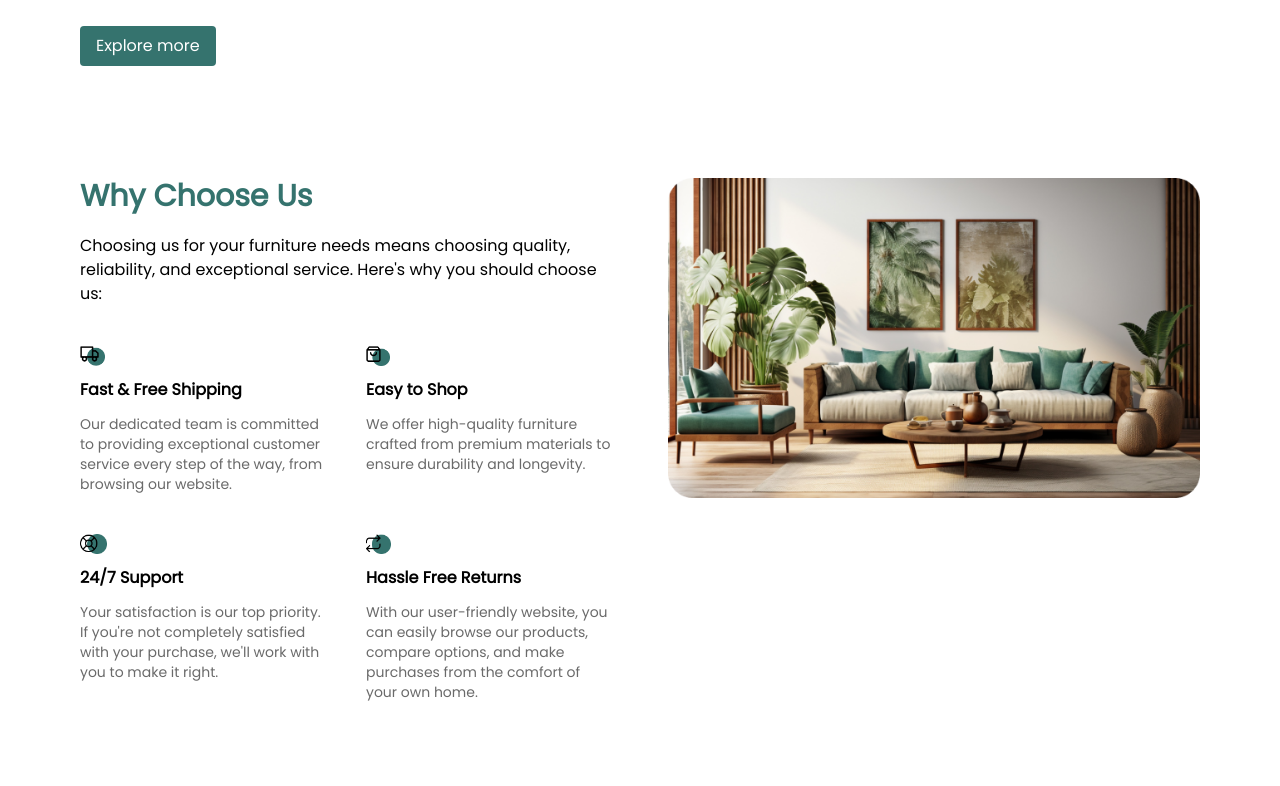
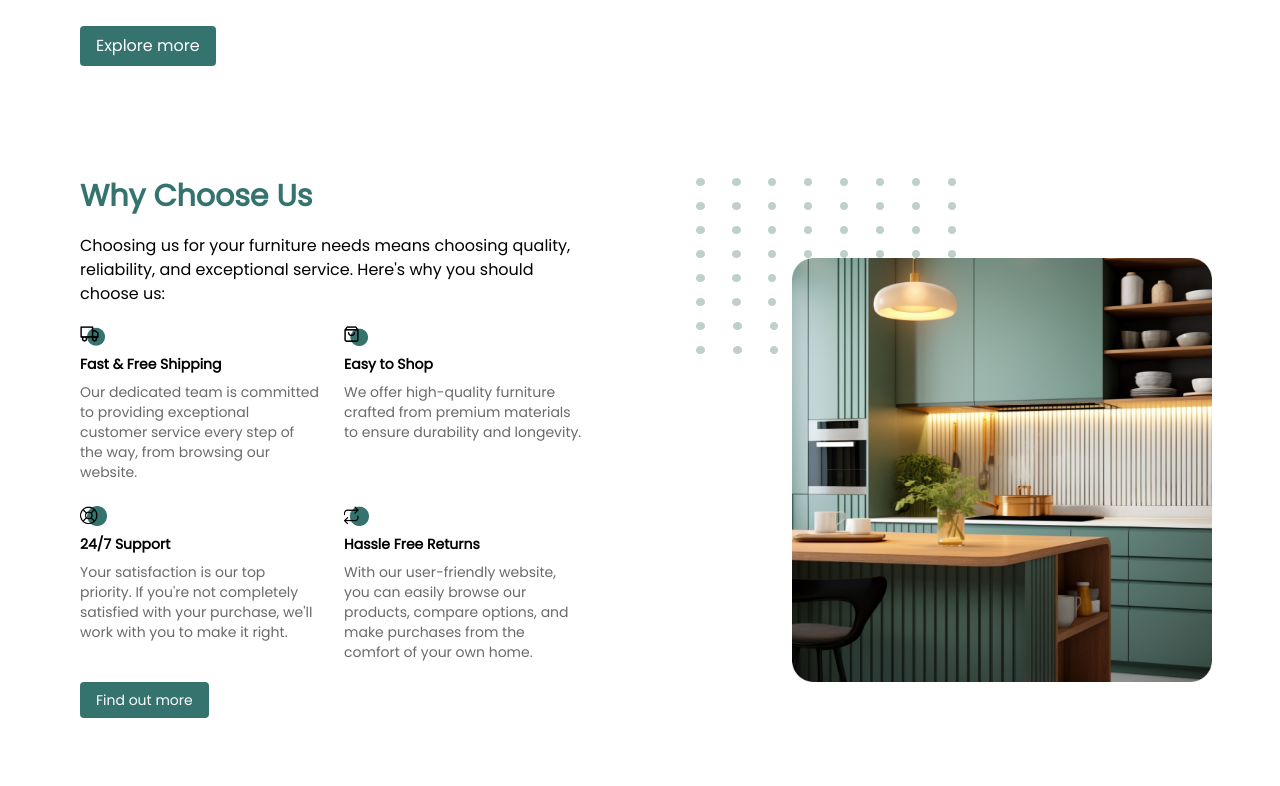
Before and after one commit to oseji/TrendyTrove, a React (Vite) app: page / in a window 1280 px wide. Shown: the part 1774-2560 px from the top of the page. Built offline with nearby package versions, Linux system fonts and the light colour scheme.

Commit message:
implemented more animations

```diff
--- a/src/App.tsx
+++ b/src/App.tsx
@@ -16,8 +16,8 @@ import close from "./assets/close.svg";
 
 function App() {
   const imageVariants = {
-    hidden: { opacity: 0.5, scale: 0.5 },
-    visible: { opacity: 1, scale: 1, transition: { duration: 0.6 } },
+    hidden: { opacity: 0.8, height: 0 },
+    visible: { opacity: 1, height: "auto", transition: { duration: 1 } },
   };
 
   const thumbnailVariants = {
@@ -26,12 +26,17 @@ function App() {
   };
 
   const blogVariants = {
-    hidden: { opacity: 0, scale: 0.5, y: 120 },
-    visible: { opacity: 1, scale: 1, y: 0, transition: { duration: 0.6 } },
+    hidden: { opacity: 0, scale: 0.5, y: 110 },
+    visible: { opacity: 1, scale: 1, y: 0, transition: { duration: 0.5 } },
   };
 
-  const textVariants = {
+  const textVariantsRight = {
     hidden: { opacity: 0, x: 150 },
+    visible: { opacity: 1, x: 0, transition: { duration: 0.4 } },
+  };
+
+  const textVariantsLeft = {
+    hidden: { opacity: 0, x: -150 },
     visible: { opacity: 1, x: 0, transition: { duration: 0.4 } },
   };
 
@@ -118,9 +123,14 @@ function App() {
       <BestProducts
         imageVariants={imageVariants}
         thumbnailVariants={thumbnailVariants}
-        textVariants={textVariants}
+        textVariantsRight={textVariantsRight}
+        textVariantsLeft={textVariantsLeft}
       ></BestProducts>
-      <WhyChooseUs imageVariants={imageVariants}></WhyChooseUs>
+      <WhyChooseUs
+        imageVariants={imageVariants}
+        textVariantsRight={textVariantsRight}
+        textVariantsLeft={textVariantsLeft}
+      ></WhyChooseUs>
       <Reviews></Reviews>
       <Blogs blogVariants={blogVariants}></Blogs>
       <Footer></Footer>
--- a/src/BestProducts.tsx
+++ b/src/BestProducts.tsx
@@ -8,10 +8,10 @@ import img4 from "./assets/img4.png";
 import dot from "./assets/dot.png";
 
 type imageVariants = {
-  hidden: { opacity: number; scale: number };
+  hidden: { opacity: number; height: number };
   visible: {
     opacity: number;
-    scale: number;
+    height: string;
     transition: { duration: number };
   };
 };
@@ -26,7 +26,16 @@ type thumbnailVariants = {
   };
 };
 
-type textVariants = {
+type textVariantsRight = {
+  hidden: { opacity: number; x: number };
+  visible: {
+    opacity: number;
+    x: number;
+    transition: { duration: number };
+  };
+};
+
+type textVariantsLeft = {
   hidden: { opacity: number; x: number };
   visible: {
     opacity: number;
@@ -38,7 +47,8 @@ type textVariants = {
 type bestProductsProps = {
   imageVariants: imageVariants;
   thumbnailVariants: thumbnailVariants;
-  textVariants: textVariants;
+  textVariantsRight: textVariantsRight;
+  textVariantsLeft: textVariantsLeft;
 };
 
 const BestProducts = (props: bestProductsProps) => {
@@ -71,9 +81,9 @@ const BestProducts = (props: bestProductsProps) => {
             />
 
             <motion.div
-              variants={props.textVariants}
-              initial={props.textVariants.hidden}
-              whileInView={props.textVariants.visible}
+              variants={props.textVariantsRight}
+              initial={props.textVariantsRight.hidden}
+              whileInView={props.textVariantsRight.visible}
               className="bestProductTextGrp"
             >
               <div>
@@ -99,9 +109,9 @@ const BestProducts = (props: bestProductsProps) => {
             />
 
             <motion.div
-              variants={props.textVariants}
-              initial={props.textVariants.hidden}
-              whileInView={props.textVariants.visible}
+              variants={props.textVariantsRight}
+              initial={props.textVariantsRight.hidden}
+              whileInView={props.textVariantsRight.visible}
               className="bestProductTextGrp"
             >
               <div>
@@ -127,9 +137,9 @@ const BestProducts = (props: bestProductsProps) => {
             />
 
             <motion.div
-              variants={props.textVariants}
-              initial={props.textVariants.hidden}
-              whileInView={props.textVariants.visible}
+              variants={props.textVariantsRight}
+              initial={props.textVariantsRight.hidden}
+              whileInView={props.textVariantsRight.visible}
               className="bestProductTextGrp"
             >
               <div>
@@ -151,7 +161,12 @@ const BestProducts = (props: bestProductsProps) => {
         className="flex flex-col xl:flex-row xl:justify-between items-center xl:items-start gap-14  mt-20"
         id="services"
       >
-        <div className="textSection">
+        <motion.div
+          variants={props.textVariantsLeft}
+          initial={props.textVariantsLeft.hidden}
+          whileInView={props.textVariantsLeft.visible}
+          className="textSection"
+        >
           <h1 className="sectionSubHeading">
             We help you make Modern Furniture
           </h1>
@@ -187,7 +202,7 @@ const BestProducts = (props: bestProductsProps) => {
           <button className=" bg-ehiGreen text-white mt-8 block md:mx-auto xl:mx-0">
             Explore more
           </button>
-        </div>
+        </motion.div>
 
         <div className="imgSection">
           <motion.img
--- a/src/Blogs.tsx
+++ b/src/Blogs.tsx
@@ -22,7 +22,7 @@ const Blogs = (props: blogsProps) => {
   return (
     <div id="Blogs">
       <div className="flex flex-row justify-between items-center mb-10">
-        <h2 className="text-3xl xl:text-5xl capitalize font-semibold  text-ehiGreen">
+        <h2 className="text-2xl md:text-3xl xl:text-5xl capitalize font-semibold  text-ehiGreen">
           Recent blogs
         </h2>
         <p className=" text-ehiGreen underline hover:scale-110 transition ease-in-out duration-150 cursor-pointer">
--- a/src/Reviews.tsx
+++ b/src/Reviews.tsx
@@ -6,7 +6,9 @@ import stars from "./assets/stars.png";
 const Reviews = () => {
   return (
     <div className="reviewSection">
-      <h4 className=" text-center font-semibold mb-2">Testimonials</h4>
+      <h4 className=" text-center xl:text-start font-semibold mb-2">
+        Testimonials
+      </h4>
       <h1 className="sectionHeading text-center">Our Client reviews</h1>
 
       <div className="reviewsGrp">
--- a/src/WhyChooseUs.tsx
+++ b/src/WhyChooseUs.tsx
@@ -1,23 +1,48 @@
 import { motion } from "framer-motion";
 
-import img1 from "./assets/img1.png";
+import img5 from "./assets/img5.png";
+import dots from "./assets/why choose us dots.png";
 import bus from "./assets/bus.png";
 import shopping from "./assets/shopping.png";
 import support from "./assets/support.png";
 import returns from "./assets/returns.png";
 
 type imageVariants = {
-  hidden: { opacity: number; scale: number };
-  visible: { opacity: number; scale: number; transition: { duration: number } };
+  hidden: { opacity: number; height: number };
+  visible: {
+    opacity: number;
+    height: string;
+    transition: { duration: number };
+  };
+};
+
+type textVariantsRight = {
+  hidden: { opacity: number; x: number };
+  visible: {
+    opacity: number;
+    x: number;
+    transition: { duration: number };
+  };
+};
+
+type textVariantsLeft = {
+  hidden: { opacity: number; x: number };
+  visible: {
+    opacity: number;
+    x: number;
+    transition: { duration: number };
+  };
 };
 
 type whyChooseUsProps = {
   imageVariants: imageVariants;
+  textVariantsRight: textVariantsRight;
+  textVariantsLeft: textVariantsLeft;
 };
 
 const WhyChooseUs = (props: whyChooseUsProps) => {
   return (
-    <section className="flex flex-col xl:flex-row xl:justify-between items-center xl:items-start gap-14">
+    <section className="flex flex-col xl:flex-row xl:justify-between items-center xl:items-start  gap-14 xl:gap-28">
       <div className="textSection">
         <h1 className="sectionSubHeading">why choose us</h1>
 
@@ -26,8 +51,13 @@ const WhyChooseUs = (props: whyChooseUsProps) => {
           reliability, and exceptional service. Here's why you should choose us:
         </p>
 
-        <div className=" grid grid-cols-1 md:grid-cols-2 gap-10 mt-10">
-          <div className="whyChooseUsGrp">
+        <div className=" grid grid-cols-1 md:grid-cols-2 gap-6 mt-5">
+          <motion.div
+            variants={props.textVariantsLeft}
+            initial={props.textVariantsLeft.hidden}
+            whileInView={props.textVariantsLeft.visible}
+            className="whyChooseUsGrp"
+          >
             <img src={bus} alt="bus icon" className="whyChooseUsImg" />
 
             <h4 className="whyChooseUsHeading">Fast & Free Shipping </h4>
@@ -36,9 +66,14 @@ const WhyChooseUs = (props: whyChooseUsProps) => {
               Our dedicated team is committed to providing exceptional customer
               service every step of the way, from browsing our website.
             </p>
-          </div>
+          </motion.div>
 
-          <div className="whyChooseUsGrp">
+          <motion.div
+            variants={props.textVariantsRight}
+            initial={props.textVariantsRight.hidden}
+            whileInView={props.textVariantsRight.visible}
+            className="whyChooseUsGrp"
+          >
             <img
               src={shopping}
               alt="shopping icon"
@@ -51,9 +86,14 @@ const WhyChooseUs = (props: whyChooseUsProps) => {
               We offer high-quality furniture crafted from premium materials to
               ensure durability and longevity.
             </p>
-          </div>
+          </motion.div>
 
-          <div className="whyChooseUsGrp">
+          <motion.div
+            variants={props.textVariantsLeft}
+            initial={props.textVariantsLeft.hidden}
+            whileInView={props.textVariantsLeft.visible}
+            className="whyChooseUsGrp"
+          >
             <img src={support} alt="support icon" className="whyChooseUsImg" />
 
             <h4 className="whyChooseUsHeading">24/7 Support</h4>
@@ -63,9 +103,14 @@ const WhyChooseUs = (props: whyChooseUsProps) => {
               satisfied with your purchase, we'll work with you to make it
               right.
             </p>
-          </div>
+          </motion.div>
 
-          <div className="whyChooseUsGrp">
+          <motion.div
+            variants={props.textVariantsRight}
+            initial={props.textVariantsRight.hidden}
+            whileInView={props.textVariantsRight.visible}
+            className="whyChooseUsGrp"
+          >
             <img src={returns} alt="returns icon" className="whyChooseUsImg" />
 
             <h4 className="whyChooseUsHeading">Hassle Free Returns</h4>
@@ -75,16 +120,29 @@ const WhyChooseUs = (props: whyChooseUsProps) => {
               products, compare options, and make purchases from the comfort of
               your own home.
             </p>
-          </div>
+          </motion.div>
         </div>
+
+        <button className=" bg-ehiGreen text-white mt-5 text-sm">
+          Find out more
+        </button>
       </div>
 
-      <div className="imgSection">
+      <div className="imgSection relative">
         <motion.img
           variants={props.imageVariants}
           initial={props.imageVariants.hidden}
           whileInView={props.imageVariants.visible}
-          src={img1}
+          className="hidden xl:block"
+          src={dots}
+          alt="dots"
+        />
+        <motion.img
+          variants={props.imageVariants}
+          initial={props.imageVariants.hidden}
+          whileInView={props.imageVariants.visible}
+          src={img5}
+          className=" xl:w-10/12 xl:ml-auto xl:absolute xl:top-20 xl:left-24"
           alt="big image"
         />
       </div>
--- a/src/index.css
+++ b/src/index.css
@@ -61,7 +61,7 @@ nav {
 }
 
 .headerIcon {
-  @apply h-5;
+  @apply h-5 cursor-pointer hover:scale-125 transition ease-in-out duration-150;
 }
 
 /* hero section */
@@ -113,7 +113,7 @@ nav {
 
 /* why choose us */
 .whyChooseUsGrp {
-  @apply flex flex-col gap-3 items-start;
+  @apply flex flex-col gap-2 items-start;
 }
 
 .whyChooseUsImg {
@@ -121,7 +121,7 @@ nav {
 }
 
 .whyChooseUsHeading {
-  @apply font-semibold;
+  @apply font-semibold text-sm;
 }
 
 .whyChooseUsText {
@@ -183,7 +183,7 @@ nav {
 }
 
 .blogTitle {
-  @apply font-semibold mt-5 xl:mt-8;
+  @apply font-semibold mt-5 xl:mt-7;
 }
 
 .blogDetails {
```
